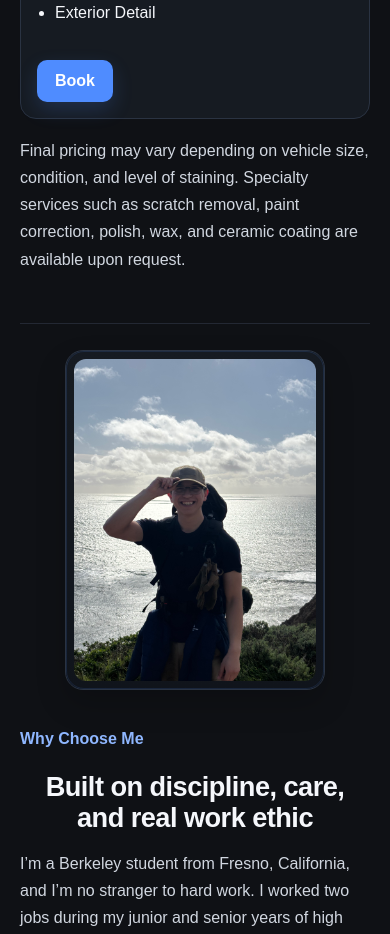
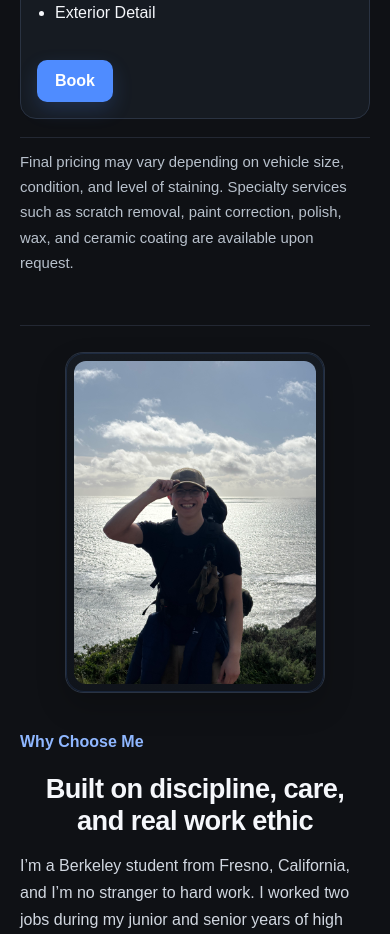
Before and after one commit to Cristiangonzalez205-ai/Cristian-detailing-site, a Next.js app: page / in a window 390 px wide. Shown: the part 4500-5434 px from the top of the page. Built offline with nearby package versions, Linux system fonts and the light colour scheme.

Commit message:
Refine pricing note styling

```diff
--- a/app/globals.css
+++ b/app/globals.css
@@ -242,6 +242,11 @@ h2 {
 
 .pricing-note {
   margin-top: 18px;
+  max-width: 72ch;
+  padding-top: 14px;
+  border-top: 1px solid #232833;
+  color: #b8c1cc;
+  font-size: 0.96rem;
 }
 
 .cta {
@@ -1415,3 +1420,15 @@ h2 {
     max-width: 100%;
   }
 }
+.booking-note-premium + .pricing-note,
+.booking-selected-card + .pricing-note {
+  margin-top: 20px;
+}
+
+@media (max-width: 800px) {
+  .pricing-note {
+    max-width: 100%;
+    font-size: 0.93rem;
+    padding-top: 12px;
+  }
+}
```
